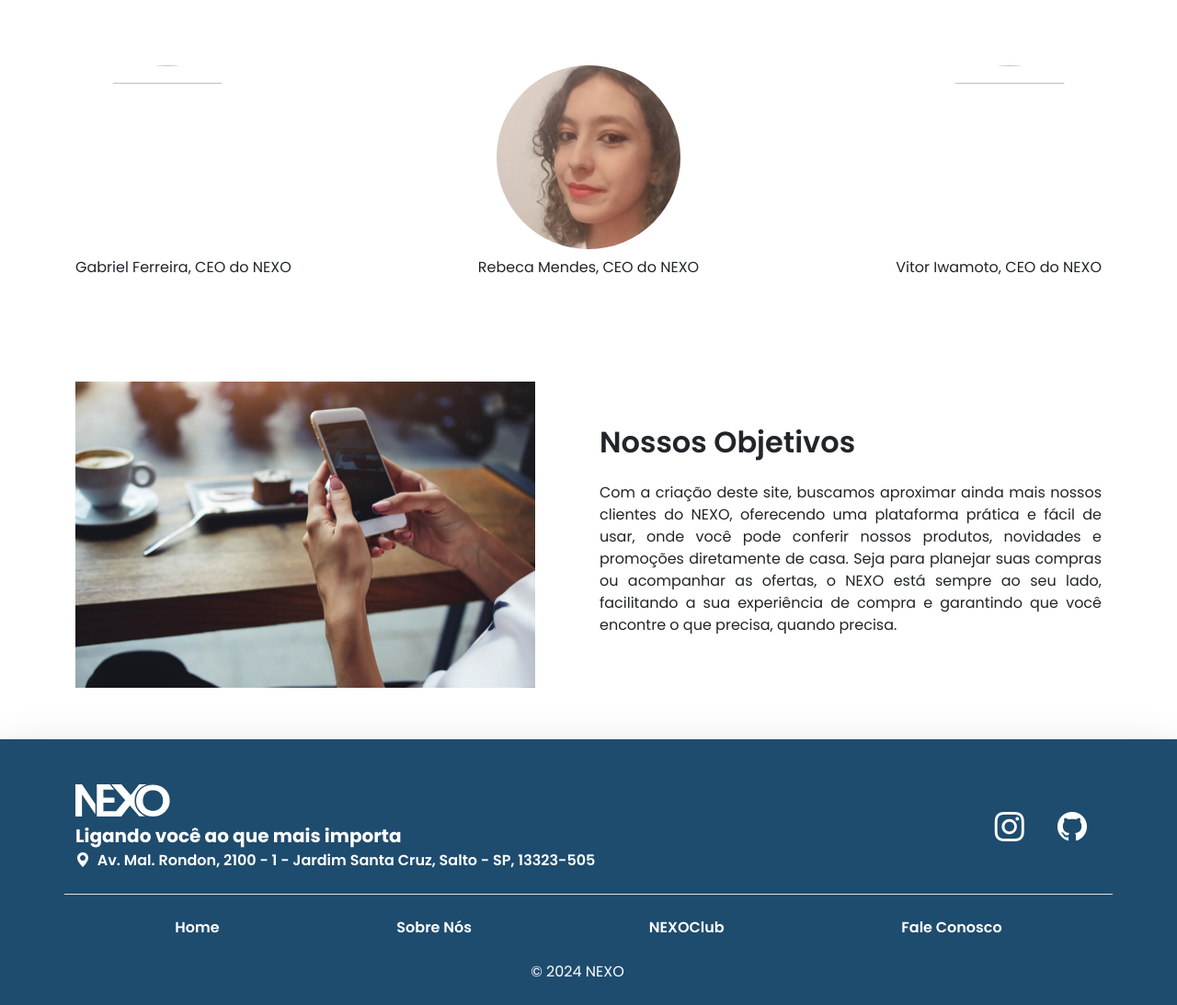
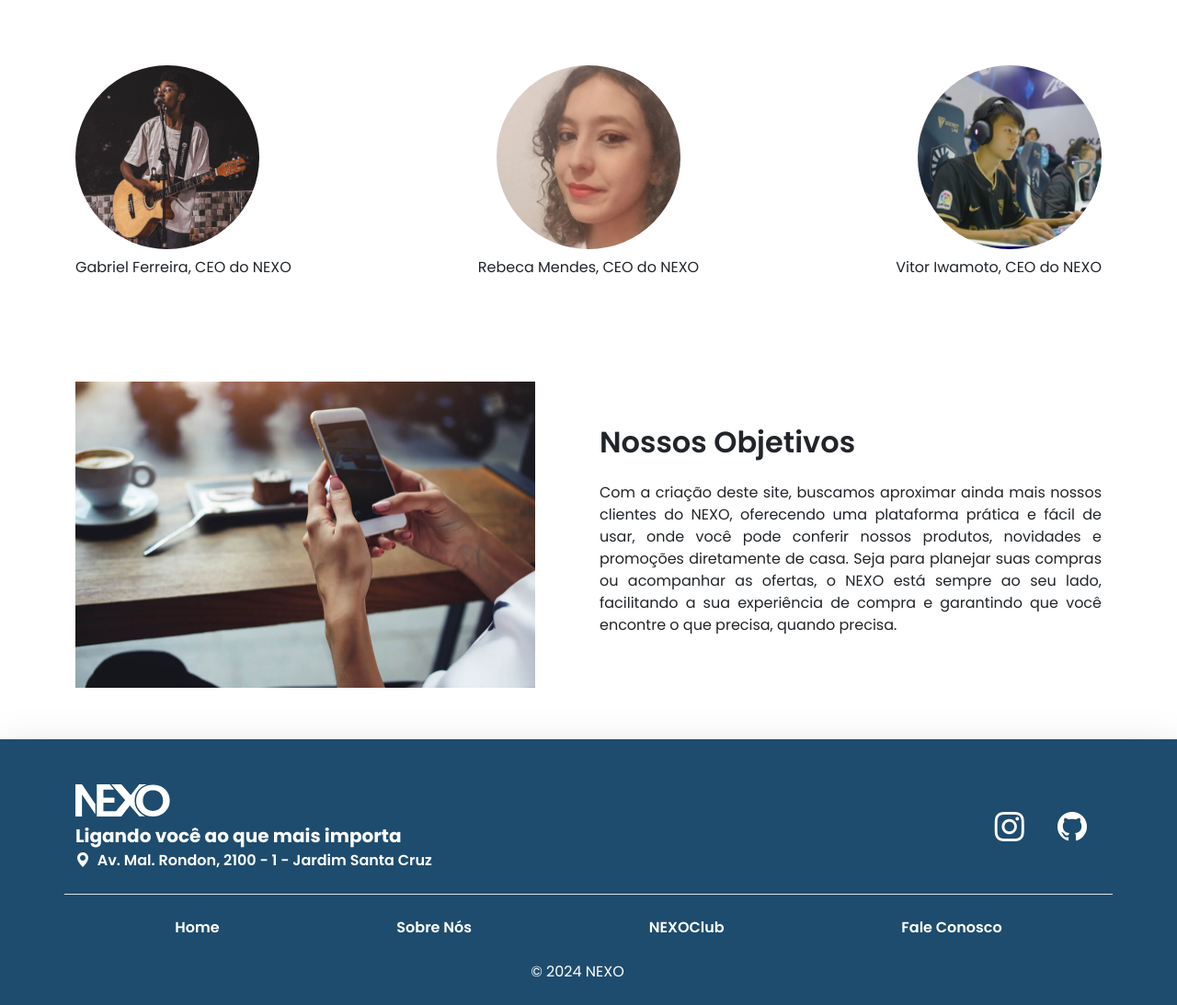
Before and after one commit to ferreiraluizga/nexo, a PHP site: page /about_us.php in a window 1280 px wide. Shown: the part 1128-2221 px from the top of the page at 92% size. Run offline with PHP 8.4, Linux system fonts and the light colour scheme; some libraries are stand-ins or nearby versions.

Commit message:
feat: projeto finalizado

```diff
--- a/src/about_us.php
+++ b/src/about_us.php
@@ -94,7 +94,7 @@
             <div class="row">
                 <div class="col text-start">
                     <figure>
-                        <img src="" class="img-fluid mb-2 rounded-circle" width="200px" height="200px">
+                        <img src="img/luiz.png" class="img-fluid mb-2 rounded-circle" width="200px" height="200px">
                         <figcaption>Gabriel Ferreira, CEO do NEXO</figcaption>
                     </figure>
                 </div>
@@ -106,7 +106,7 @@
                 </div>
                 <div class="col text-end">
                     <figure>
-                        <img src="" class="img-fluid mb-2 rounded-circle" width="200px" height="200px">
+                        <img src="img/vitor.png" class="img-fluid mb-2 rounded-circle" width="200px" height="200px">
                         <figcaption>Vitor Iwamoto, CEO do NEXO</figcaption>
                     </figure>
                 </div>
@@ -145,7 +145,7 @@
                     <span class="fw-bold fs-5">Ligando você ao que mais importa</span><br>
                     <span class="fw-semibold" data-bs-theme="dark">
                         <a href="#"><i class="bi bi-geo-alt-fill text-white me-1"></i></a>
-                        Av. Mal. Rondon, 2100 - 1 - Jardim Santa Cruz, Salto - SP, 13323-505</span>
+                        Av. Mal. Rondon, 2100 - 1 - Jardim Santa Cruz</span>
                 </div>
                 <div class="col-3 text-end">
                     <a href="#"><i class="bi bi-instagram text-white fs-2 mx-3"></i></a>
```
Also changed, not shown: src/img/luiz.png (added), src/img/vitor.png (added).
